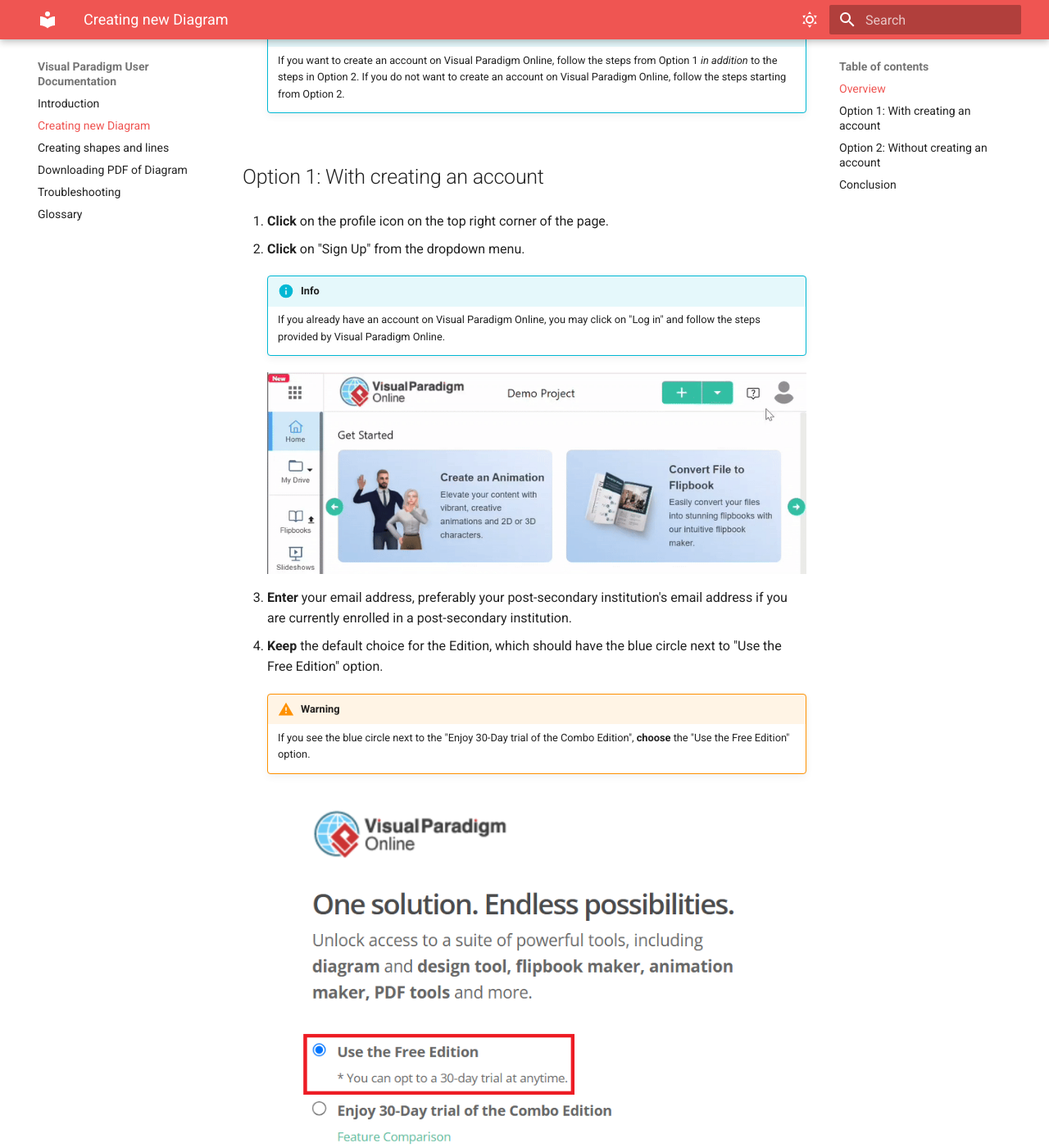
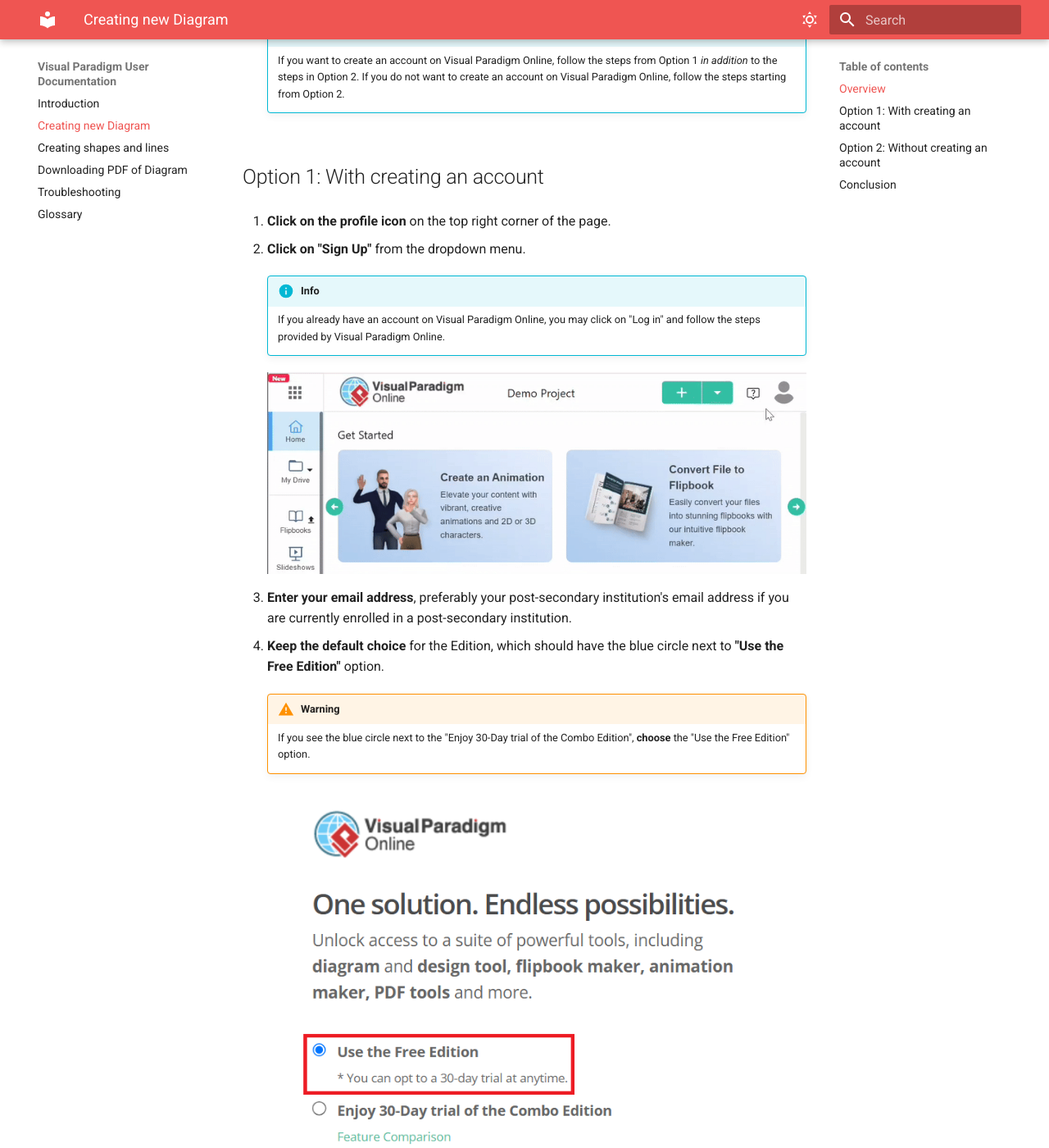
Before and after one commit to vik061/Visual-Paradigm-User-Documentation, an MkDocs documentation site: the page built from docs/Creating_new_diagram.md, in a window 1280 px wide and 1400 px high, scrolled down 1035 px. Shown: the whole window at 82% size. Built offline with MkDocs 1.6.1 and Material for MkDocs 9.7.7, drawn with Linux system fonts in a browser that asks for light colours; some of the changed text lies outside the part shown.

Commit message:
Bold instruction verbs and items for consistency, adjust wording

```diff
--- a/docs/Creating_new_diagram.md
+++ b/docs/Creating_new_diagram.md
@@ -2,7 +2,7 @@
 
 In this section, we will guide you through the process of creating a new diagram on Visual Paradigm Online with options to create or not create an account. Both options have the ability to save diagrams on Visual Paradigm Online, though creating an account allows you to work on your diagrams across different devices. We suggest creating an account to safely store your diagrams without the risk of losing unsaved diagrams.
 
-1. **Go** to the Visual Paradigm Online website.
+1. **Go to the Visual Paradigm Online** website.
 
     !!! warning
 
@@ -10,7 +10,7 @@
 
     ![Visual Paradigm Online URL](./images/homepage-url.png)
 
-2. **Click** on the "Get started for Free" button.
+2. **Click on the "Get started for Free"** button.
 
     ![Get started for Free button](./images/get-started-for-free-button.png)
 
@@ -22,25 +22,25 @@
 
 ## Option 1: With creating an account
 
-1. **Click** on the profile icon on the top right corner of the page.
+1. **Click on the profile icon** on the top right corner of the page.
 
-2. **Click** on "Sign Up" from the dropdown menu.
+2. **Click on "Sign Up"** from the dropdown menu.
 
     !!! info
         If you already have an account on Visual Paradigm Online, you may click on "Log in" and follow the steps provided by Visual Paradigm Online.
 
     ![Click profile icon and sign up](./images/click-profile-icon-sign-up.gif)
 
-3. **Enter** your email address, preferably your post-secondary institution's email address if you are currently enrolled in a post-secondary institution.
+3. **Enter your email address**, preferably your post-secondary institution's email address if you are currently enrolled in a post-secondary institution.
 
-4. **Keep** the default choice for the Edition, which should have the blue circle next to "Use the Free Edition" option.
+4. **Keep the default choice** for the Edition, which should have the blue circle next to **"Use the Free Edition"** option.
 
     !!! warning
         If you see the blue circle next to the "Enjoy 30-Day trial of the Combo Edition", **choose** the "Use the Free Edition" option.
 
     ![Click profile icon and sign up](./images/enter-email-address.png)
 
-5. **Click** on the "Sign Up" button.
+5. **Click on the "Sign Up"** button.
 
     !!! note
         You may have to complete a simple human verification test to prove that you are a human user.
@@ -82,11 +82,11 @@
 
 ## Option 2: Without creating an account
 
-1. **Click** on Diagram, which can be found in the horizontal bar on the left side.
+1. **Click on Diagram**, which can be found in the horizontal bar on the left side.
 
     ![Diagram icon left side](./images/diagram-icon-left-side.png)
 
-2. **Click** on the + CREATE button.
+2. **Click on the + CREATE** button.
 
     ![Diagram icon left side](./images/plus-create-button.png)
 
@@ -96,15 +96,14 @@
 
         ![Dropdown list](./images/create-dropdown-list.png)
 
-3. **Click** on a diagram from the dropdown menu.
+3. **Click on a diagram** from the dropdown menu.
 
-    !!! note
-        You can use the search bar and **find** a specific diagram to create or **scroll** through the dropdown menu to explore all available diagrams.
+    !!! tip
+        You can use the search bar and **find a specific diagram** to create or **scroll through the dropdown menu** to explore all available diagrams.
 
-    !!! example
-        In this guide, we will **click** on Entity Relationship Diagram.
+     You may choose any Diagram available for Free Edition users.
 
-    After clicking on a diagram from the dropdown menu, you will be redirected to a blank template as shown below.
+     After chooosing a Diagram, you will be redirected to a blank template as shown below.
 
     ![Blank template Untitled](./images/blank-template-untitled.png)
 
```
Also changed, not shown: other parts of docs/Creating_new_diagram.md (+7 -7 lines).
